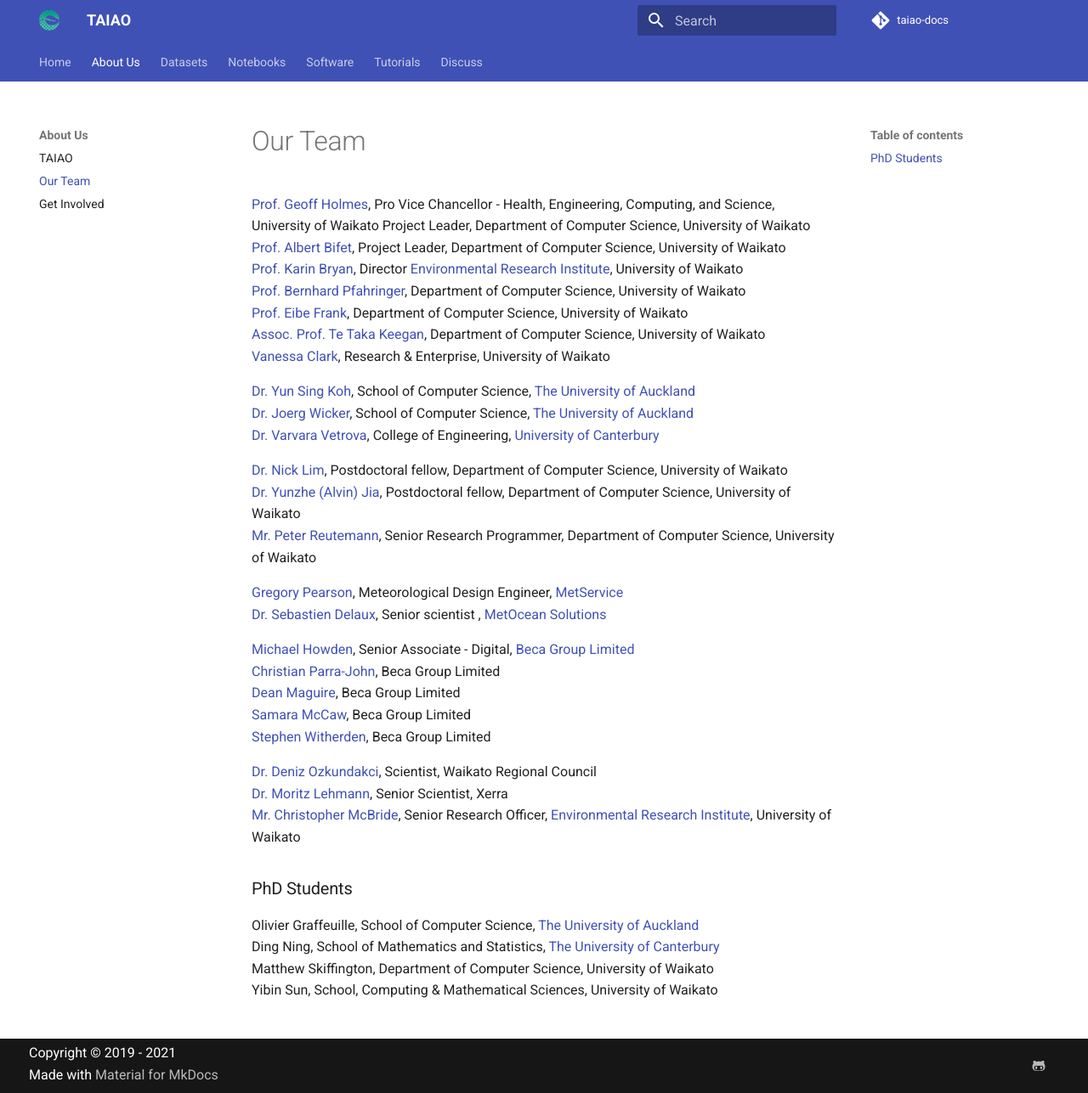
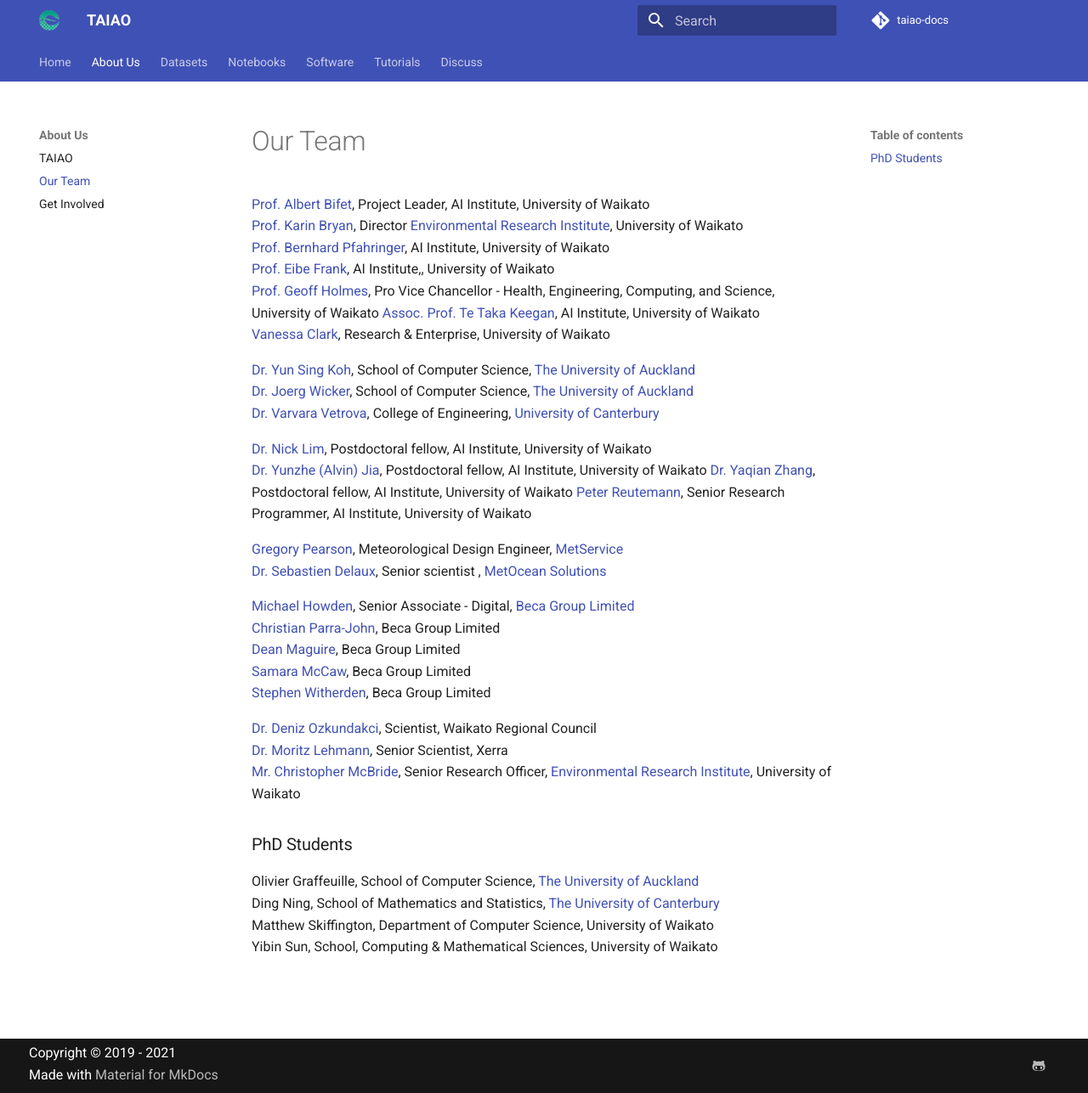
Before and after one commit to taiao/taiao-docs, an MkDocs documentation site: the page built from docs/About-Us/Our-Team.md, in a window 1280 px wide and 1287 px high. Shown: the whole window at 85% size. Built offline with MkDocs 1.6.1 and Material for MkDocs 9.7.7, drawn with Linux system fonts in a browser that asks for light colours; comment, search, counter and statistics services are not loaded.

Commit message:
Update Our-Team.md

```diff
--- a/docs/About-Us/Our-Team.md
+++ b/docs/About-Us/Our-Team.md
@@ -1,21 +1,21 @@
 # Our Team
 
+[Prof. Albert Bifet](https://www.waikato.ac.nz/staff-profiles/people/abifet), Project Leader, AI Institute, University of Waikato
+[Prof. Karin Bryan](https://www.waikato.ac.nz/staff-profiles/people/kbryan), Director [Environmental Research Institute](https://www.waikato.ac.nz/eri/), University of Waikato
+[Prof. Bernhard Pfahringer](https://www.waikato.ac.nz/staff-profiles/people/bernhard/), AI Institute, University of Waikato
+[Prof. Eibe Frank](https://www.waikato.ac.nz/staff-profiles/people/eibe/), AI Institute,, University of Waikato
 [Prof. Geoff Holmes](https://www.waikato.ac.nz/staff-profiles/people/geoff), Pro Vice Chancellor - Health, Engineering, Computing, and Science, University of Waikato
-Project Leader, Department of Computer Science, University of Waikato
-[Prof. Albert Bifet](https://www.waikato.ac.nz/staff-profiles/people/abifet), Project Leader, Department of Computer Science, University of Waikato
-[Prof. Karin Bryan](https://www.waikato.ac.nz/staff-profiles/people/kbryan), Director [Environmental Research Institute](https://www.waikato.ac.nz/eri/), University of Waikato
-[Prof. Bernhard Pfahringer](https://www.waikato.ac.nz/staff-profiles/people/bernhard/), Department of Computer Science, University of Waikato
-[Prof. Eibe Frank](https://www.waikato.ac.nz/staff-profiles/people/eibe/), Department of Computer Science, University of Waikato
-[Assoc. Prof. Te Taka Keegan](https://www.cms.waikato.ac.nz/people/tetaka), Department of Computer Science, University of Waikato
+[Assoc. Prof. Te Taka Keegan](https://www.cms.waikato.ac.nz/people/tetaka), AI Institute, University of Waikato
 [Vanessa Clark](https://www.waikato.ac.nz/research-enterprise/our-people/vanessa-clark), Research & Enterprise, University of Waikato
 
 [Dr. Yun Sing Koh](https://unidirectory.auckland.ac.nz/profile/y-koh), School of Computer Science, [The University of Auckland](https://www.auckland.ac.nz/en.html)
 [Dr. Joerg Wicker](http://www.science.auckland.ac.nz/people/profile/j-wicker), School of Computer Science, [The University of Auckland](https://www.auckland.ac.nz/en.html)
 [Dr. Varvara Vetrova](https://www.canterbury.ac.nz/engineering/contact-us/people/varvara-vetrova.html), College of Engineering, [University of Canterbury](https://www.canterbury.ac.nz/)
 
-[Dr. Nick Lim](https://www.waikato.ac.nz/staff-profiles/people/nlim), Postdoctoral fellow, Department of Computer Science, University of Waikato
-[Dr. Yunzhe (Alvin) Jia](https://www.waikato.ac.nz/staff-profiles/people/ajia), Postdoctoral fellow, Department of Computer Science, University of Waikato
-[Mr. Peter Reutemann](https://www.cms.waikato.ac.nz/people/fracpete), Senior Research Programmer, Department of Computer Science, University of Waikato
+[Dr. Nick Lim](https://www.waikato.ac.nz/staff-profiles/people/nlim), Postdoctoral fellow, AI Institute, University of Waikato
+[Dr. Yunzhe (Alvin) Jia](https://www.waikato.ac.nz/staff-profiles/people/ajia), Postdoctoral fellow, AI Institute, University of Waikato
+[Dr. Yaqian Zhang](https://www.cms.waikato.ac.nz/people/yaqianz), Postdoctoral fellow, AI Institute, University of Waikato
+[Peter Reutemann](https://www.cms.waikato.ac.nz/people/fracpete), Senior Research Programmer, AI Institute, University of Waikato
 
 [Gregory Pearson](https://www.linkedin.com/in/gregpearson1?originalSubdomain=nz), Meteorological Design Engineer, [MetService](https://www.metservice.com/)
 [Dr. Sebastien Delaux](https://www.linkedin.com/in/sebastien-delaux-50b63352?trk=public_profile_browsemap_profile-result-card_result-card_full-click&originalSubdomain=nz), Senior scientist , [MetOcean Solutions](https://www.metocean.co.nz/)
```
